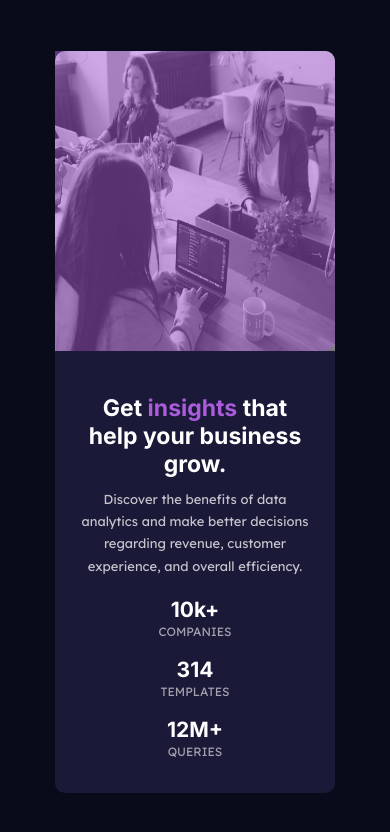
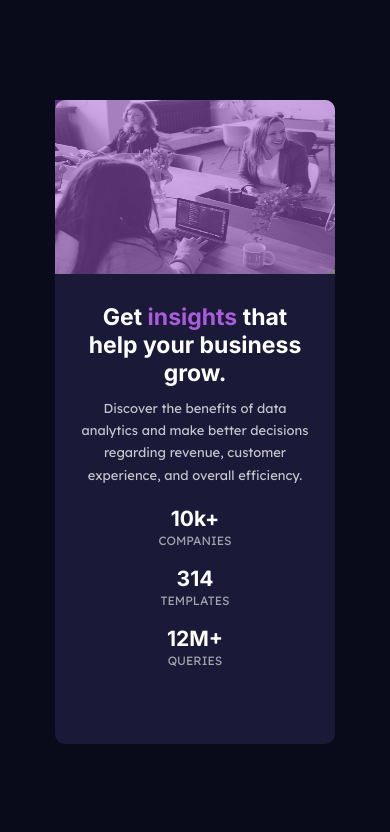
Before and after one commit to AlexiBadillo/Stats-preview-card-component, a plain HTML site: page index.html in a window 390 px wide. Drawn offline with Linux system fonts and the light colour scheme.

Commit message:
Problems with the height

```diff
--- a/estilo.css
+++ b/estilo.css
@@ -6,7 +6,7 @@
 body {
     background-color: hsl(233, 47%, 7%);
     width: 100vw;
-    height: 100vh;
+    min-height: 100vh;
     display: flex;
     justify-content: center;
     align-items: center;
@@ -82,10 +82,10 @@ body {
         min-width: 280px;
         height: 90%;
         grid-template-columns: 1fr;
-        grid-template-rows: 1fr 1fr;
+        grid-template-rows: 30% 70%;
+        gap: 0;
     }
     .sectionuno {
-        height: 100%;
         padding: 10px 25px 25px 25px;
         text-align: center;
         grid-row: 2 / span 1;
@@ -130,6 +130,7 @@ body {
         margin-bottom: 5px;
     }
     .sectiondos img {
+        height: 100%;
         border-top-left-radius: 10px;
         border-top-right-radius: 10px;
         border-bottom-right-radius: 0;
```
